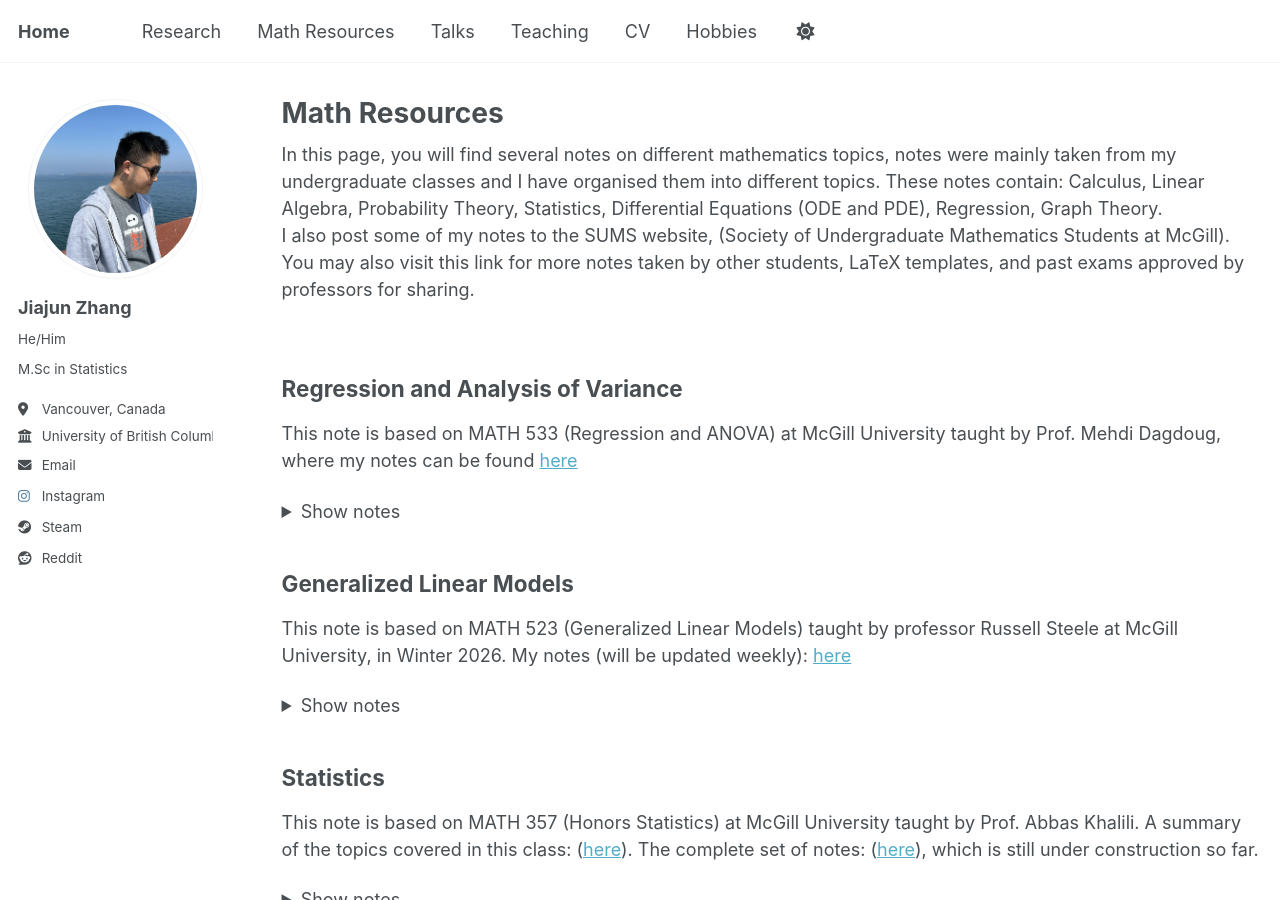
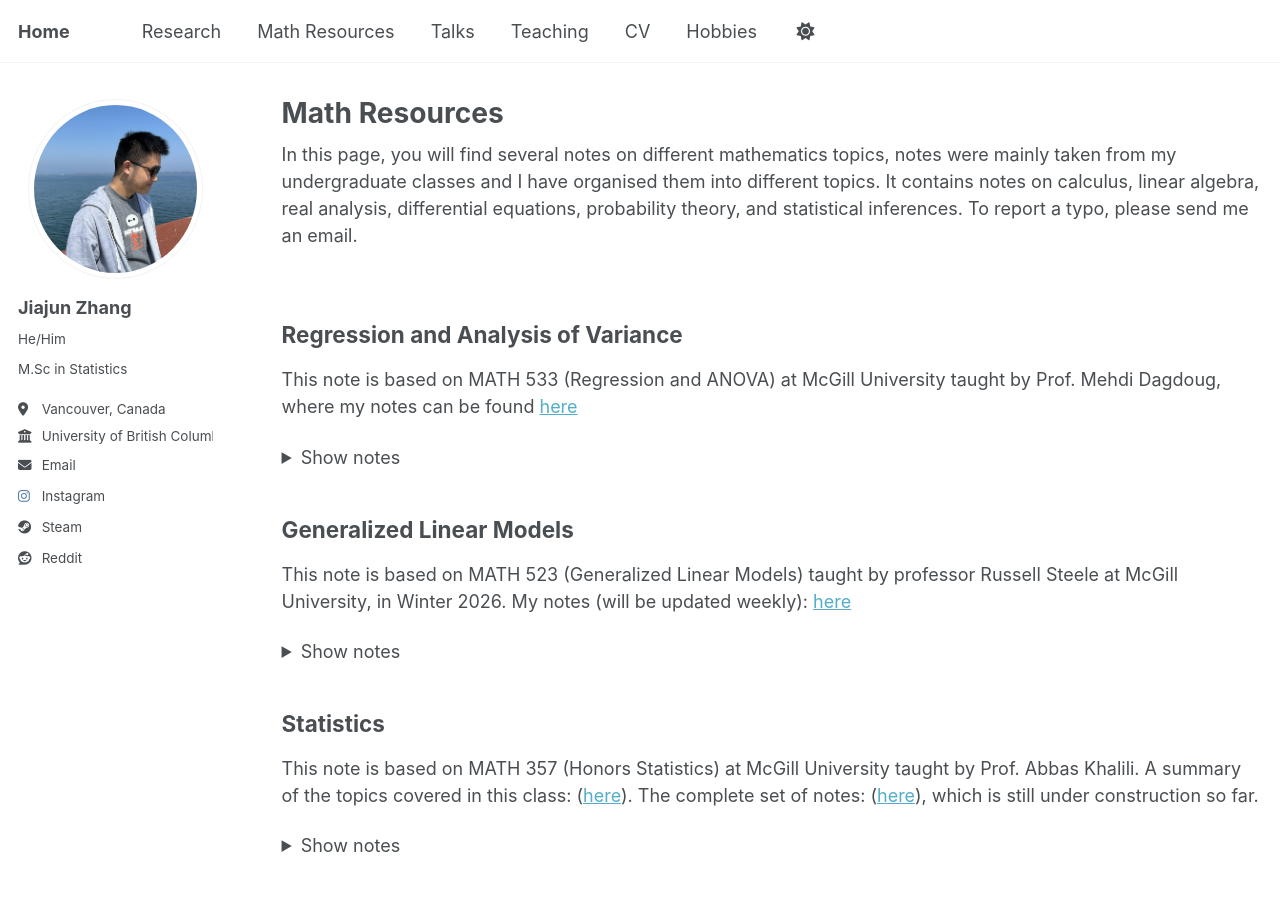
Before and after one commit to JohanssonRein/JohanssonRein.github.io, a Jekyll site: the page built from _pages/publications.html, in a window 1280 px wide and 900 px high. Built offline with Jekyll 4.4.1, drawn with Linux system fonts in a browser that asks for light colours.

Commit message:
Update publications.html

```diff
--- a/_pages/publications.html
+++ b/_pages/publications.html
@@ -5,11 +5,8 @@ permalink: /resources/
 author_profile: true
 ---
 
-In this page, you will find several notes on different mathematics topics, notes were mainly taken from my undergraduate classes and I have organised them into different topics. These notes contain: Calculus, Linear Algebra, Probability Theory, Statistics, Differential Equations (ODE and PDE), Regression, Graph Theory.
+In this page, you will find several notes on different mathematics topics, notes were mainly taken from my undergraduate classes and I have organised them into different topics. It contains notes on calculus, linear algebra, real analysis, differential equations, probability theory, and statistical inferences. To report a typo, please send me an email.
 
-<br>
-
-I also post some of my notes to the SUMS website, (Society of Undergraduate Mathematics Students at McGill). You may also visit this link for more notes taken by other students, LaTeX templates, and past exams approved by professors for sharing.
 
 
 <br><br>
```
